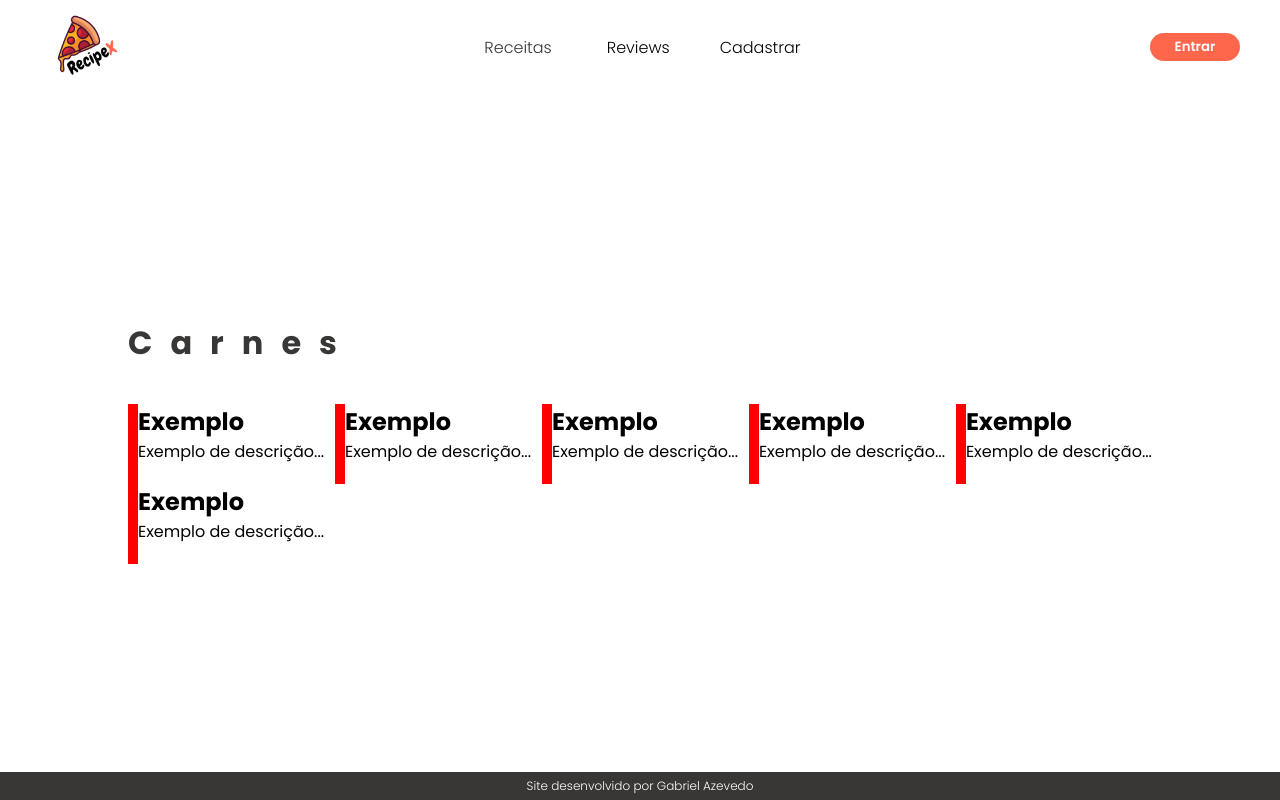
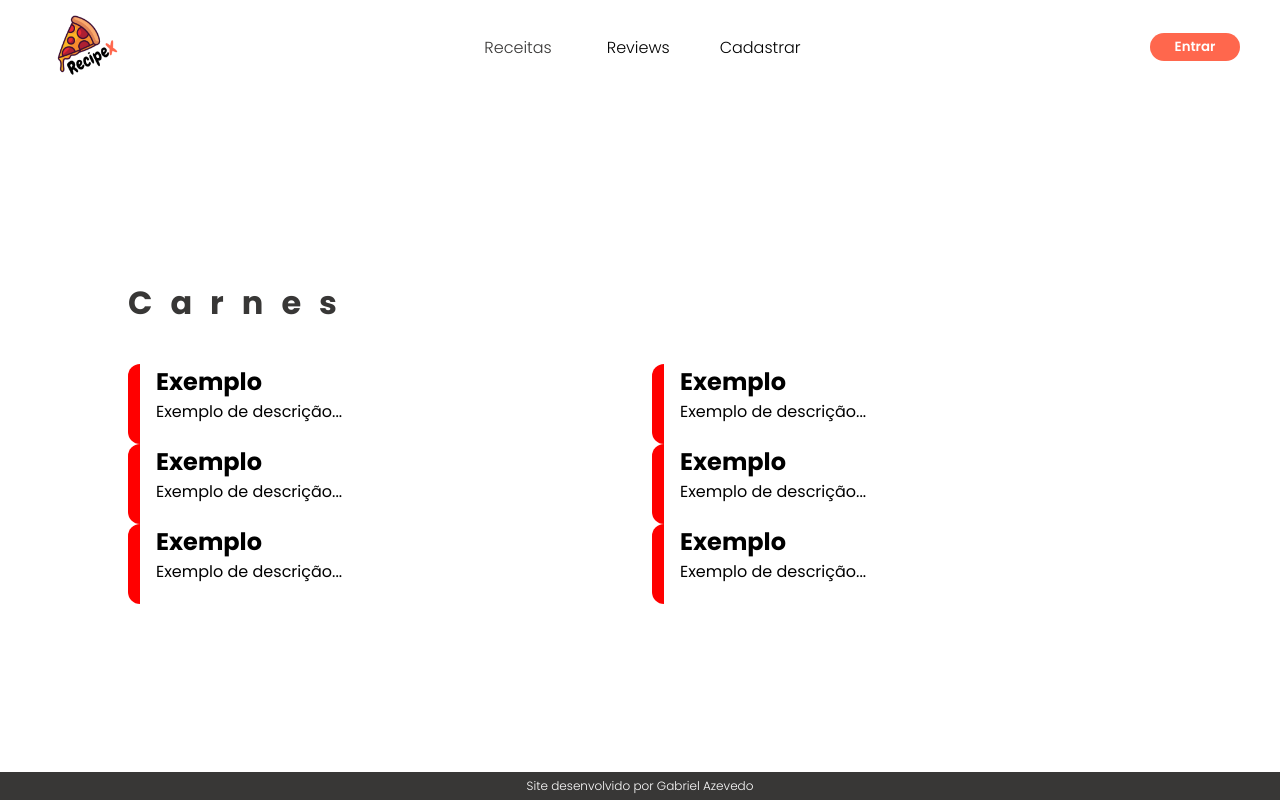
Before and after one commit to gabrielazevedoc/RECIPEx, a React (Create React App) app in the folder recipex-app/: page /Lista-Receitas-Carne in a window 1280 px wide. Built offline with nearby package versions, Linux system fonts and the light colour scheme.

Commit message:
feat: add recipe card component

```diff
--- a/recipex-app/src/components/RecipeListCard.scss
+++ b/recipex-app/src/components/RecipeListCard.scss
@@ -1,13 +1,15 @@
 .recipe-container{
     display: flex;
-    max-width: 500px;
+    flex-wrap: wrap;
+    gap: 16px;
+    width: 500px;
     height: 80px;
-    border-radius: 12px;
     padding: 0;
 
     .recipe-bar{
-        width: 10px;
+        width: 12px;
         height: 100%;
         background-color: red;
+        border-radius: 12px 0 0 12px;
     }
 }
```
